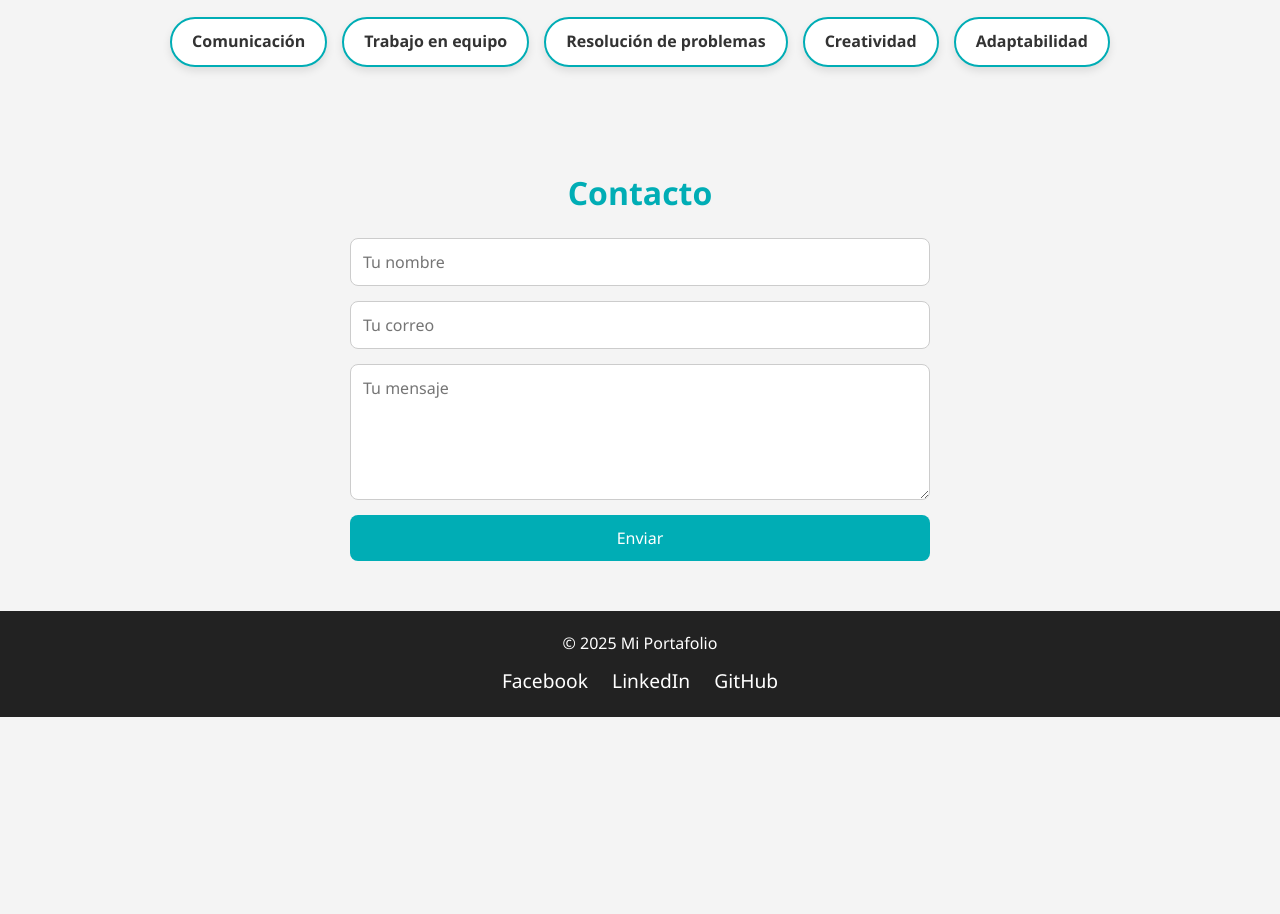
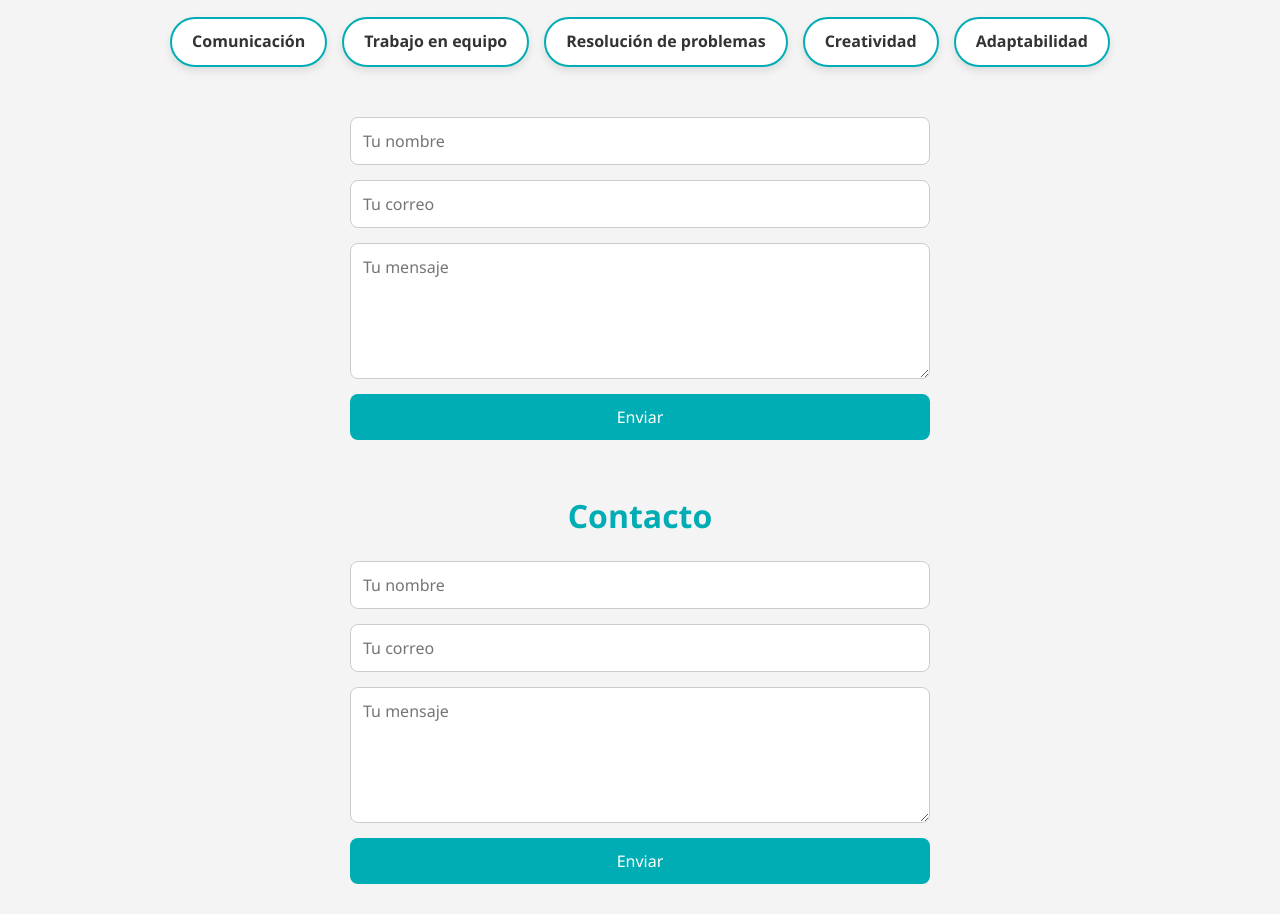
Before and after one commit to JorgeFreire95/MiPortafolio, a plain HTML site: page index.html in a window 1280 px wide. Shown: the part 1324-2238 px from the top of the page. Before the commit the page ends 2041 px from the top, so only its background shows below. Drawn offline with Linux system fonts and the light colour scheme.

Commit message:
Update index.html

```diff
--- a/index.html
+++ b/index.html
@@ -78,6 +78,14 @@
     </div>
   </section>
 
+
+  <form action="https://formspree.io/f/mjvklwzz" method="POST">
+    <input type="text" name="nombre" placeholder="Tu nombre" required>
+    <input type="email" name="email" placeholder="Tu correo" required>
+    <textarea name="mensaje" rows="5" placeholder="Tu mensaje" required></textarea>
+    <button type="submit">Enviar</button>
+  </form>
+
   <!-- CONTACTO -->
   <section id="contacto">
     <h2>Contacto</h2>
```
